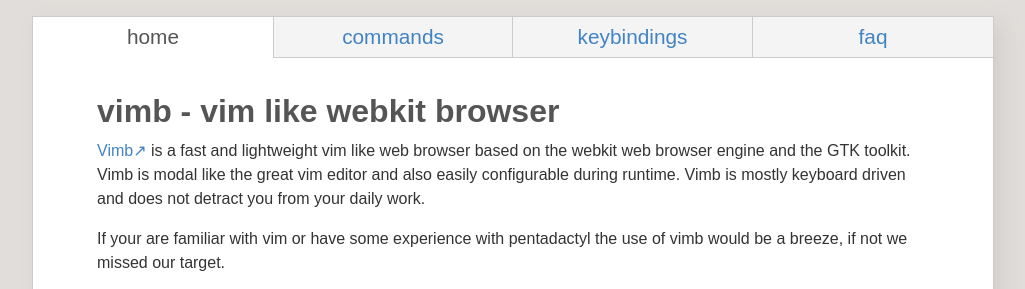
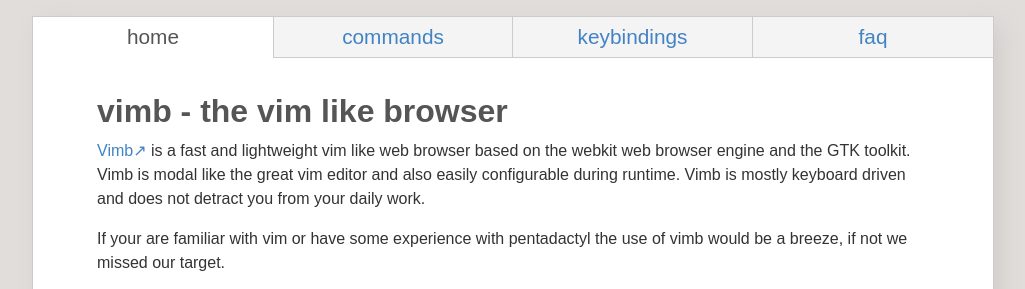
Before and after one commit to fanglingsu/vimb, a Jekyll site: the page built from index.md, in a window 1280 px wide. Shown: the top 289 px of the page, without its empty margins (127-1152 px from the left). Built offline with Jekyll 4.4.1, drawn with Linux system fonts in a browser that asks for light colours.

Commit message:
Changed the headings a little.

```diff
--- a/index.md
+++ b/index.md
@@ -1,11 +1,11 @@
 ---
-title:  Vimb - Vim Browser
+title:  Vimb - The Vim like Browser
 layout: default
-meta:   vimb - vim like browser is a fast, keyboard driven and lightweight web-browser
+meta:   vimb - the vim like browser is a fast, keyboard driven and lightweight web-browser
 active: home
 ---
 
-# vimb - vim like webkit browser
+# vimb - the vim like browser
 
 [Vimb][vimb] is a fast and lightweight vim like web browser based on the
 webkit web browser engine and the GTK toolkit. Vimb is modal like the great
```
